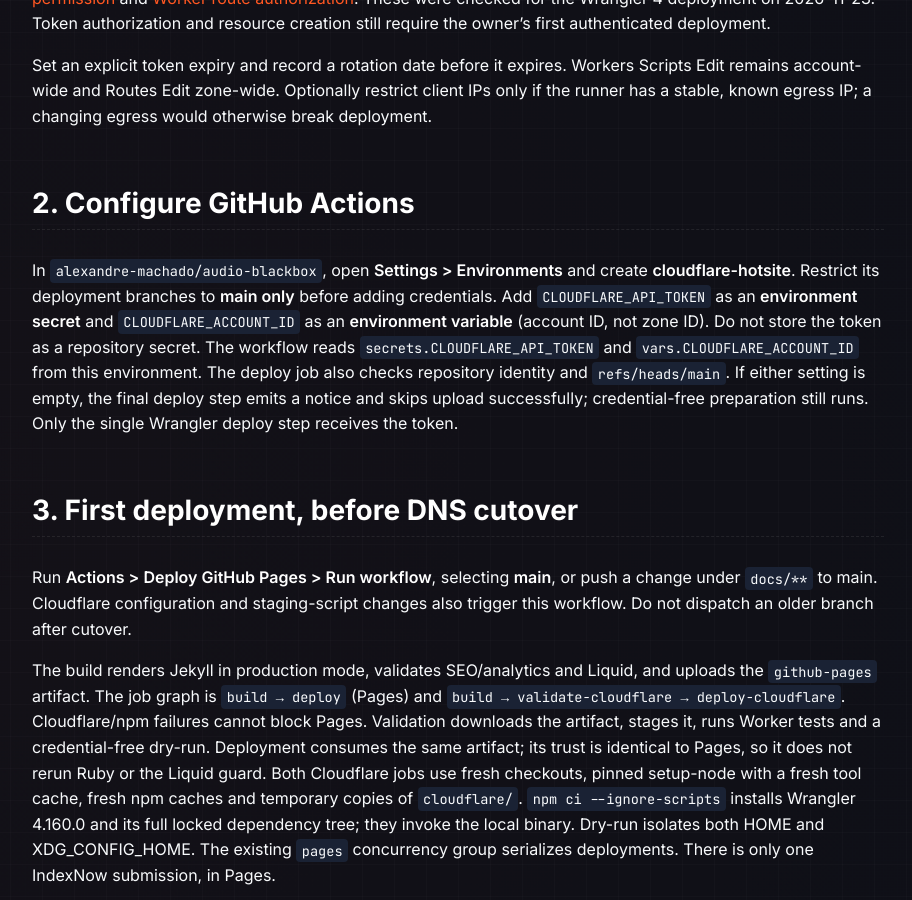
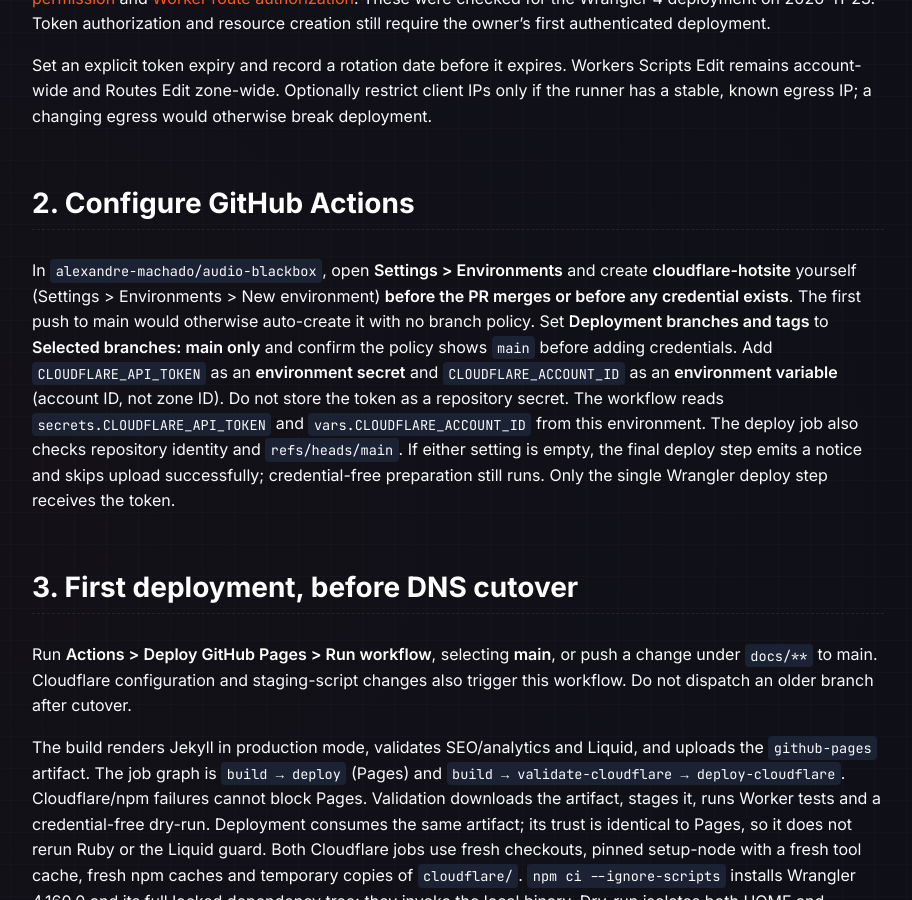
Before and after one commit to alexandre-machado/audio-blackbox, a Jekyll site: the page built from docs/development/cloudflare-hotsite.md, in a window 1280 px wide and 900 px high, scrolled down 800 px. Shown: the whole window, without its empty margins (182-1094 px from the left). Built offline with Jekyll 4.4.1, drawn with Linux system fonts in a browser that asks for light colours; our own code applies the rules of GitHub Pages for plain Markdown files.

Commit message:
infra(hotsite): run the Cloudflare jobs on GitHub-hosted runners (PR #461 @sec SEC-1, SEC-7)
- SEC-1 (residual): validate-cloudflare and deploy-cloudflare move from the persistent
  self-hosted runner to ubuntu-latest. That runner executes ~90 third-party gems in build as
  the same user, which could tamper with ~/.gitconfig (copied by actions/checkout), runner
  binaries, or another job's environment before the token is used. The repo is public, so
  hosted minutes are free. This mirrors the vaelo.club hotsite deploy this is modelled on.
  build and the Pages deploy stay self-hosted.
- SEC-7: the runbook has the owner create the cloudflare-hotsite environment with a
  main-only branch policy before the PR merges or any credential exists, since the first push
  to main would otherwise auto-create it with no policy.

Co-Authored-By: Claude Opus 5.5 <noreply@anthropic.com>
Claude-Session: https://claude.ai/code/session_01DAuwvqLMqUYR79G1y28TuE

```diff
--- a/docs/development/cloudflare-hotsite.md
+++ b/docs/development/cloudflare-hotsite.md
@@ -37,8 +37,7 @@ would otherwise break deployment.
 ## 2. Configure GitHub Actions
 
 In `alexandre-machado/audio-blackbox`, open **Settings > Environments** and create
-**cloudflare-hotsite**. Restrict its deployment branches to **main only** before
-adding credentials. Add `CLOUDFLARE_API_TOKEN` as an **environment secret** and
+**cloudflare-hotsite** yourself (Settings > Environments > New environment) **before the PR merges or before any credential exists**. The first push to main would otherwise auto-create it with no branch policy. Set **Deployment branches and tags** to **Selected branches: main only** and confirm the policy shows `main` before adding credentials. Add `CLOUDFLARE_API_TOKEN` as an **environment secret** and
 `CLOUDFLARE_ACCOUNT_ID` as an **environment variable** (account ID, not zone ID).
 Do not store the token as a repository secret. The workflow reads
 `secrets.CLOUDFLARE_API_TOKEN` and `vars.CLOUDFLARE_ACCOUNT_ID` from this environment.
```
Also changed, not shown: .github/workflows/pages.yml.
